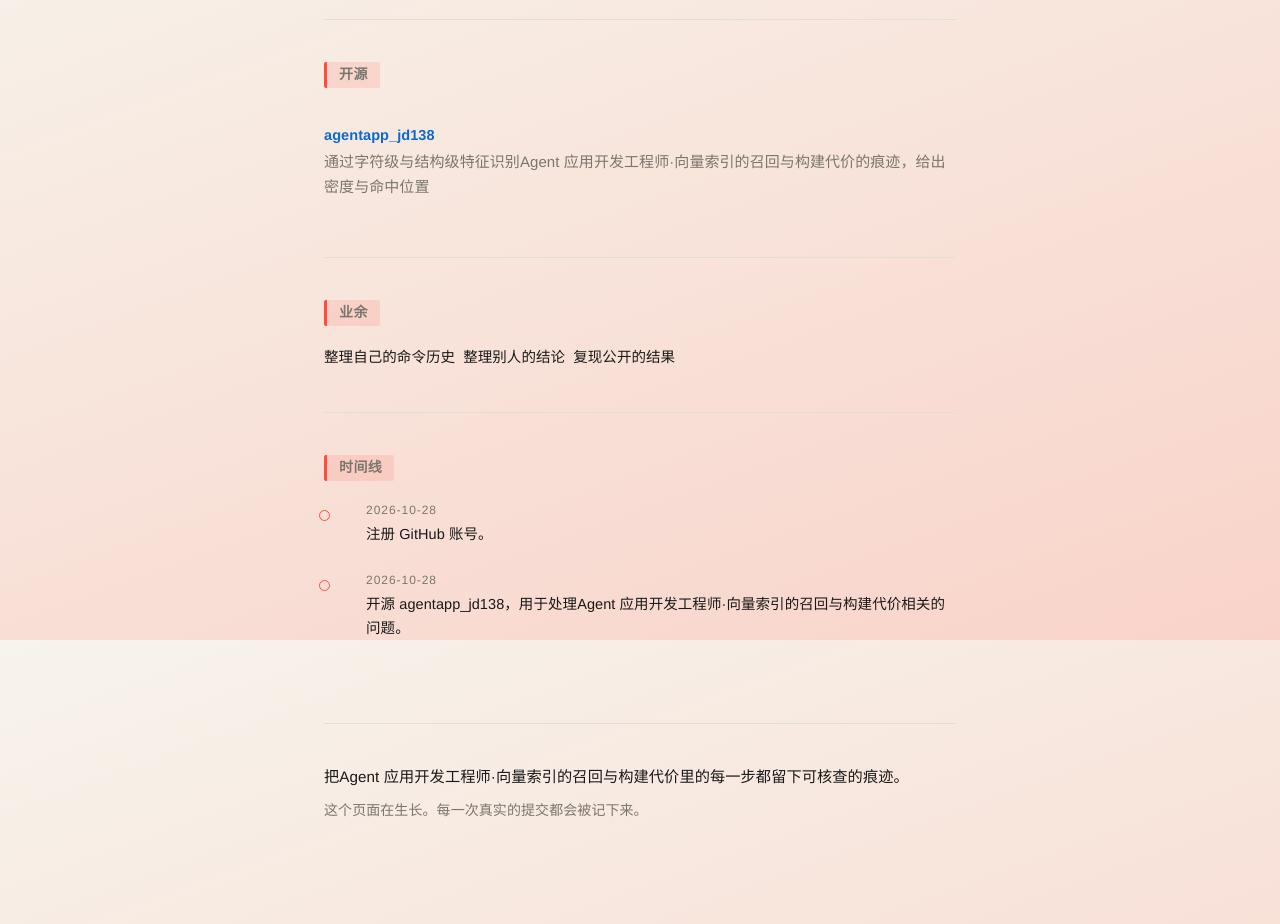
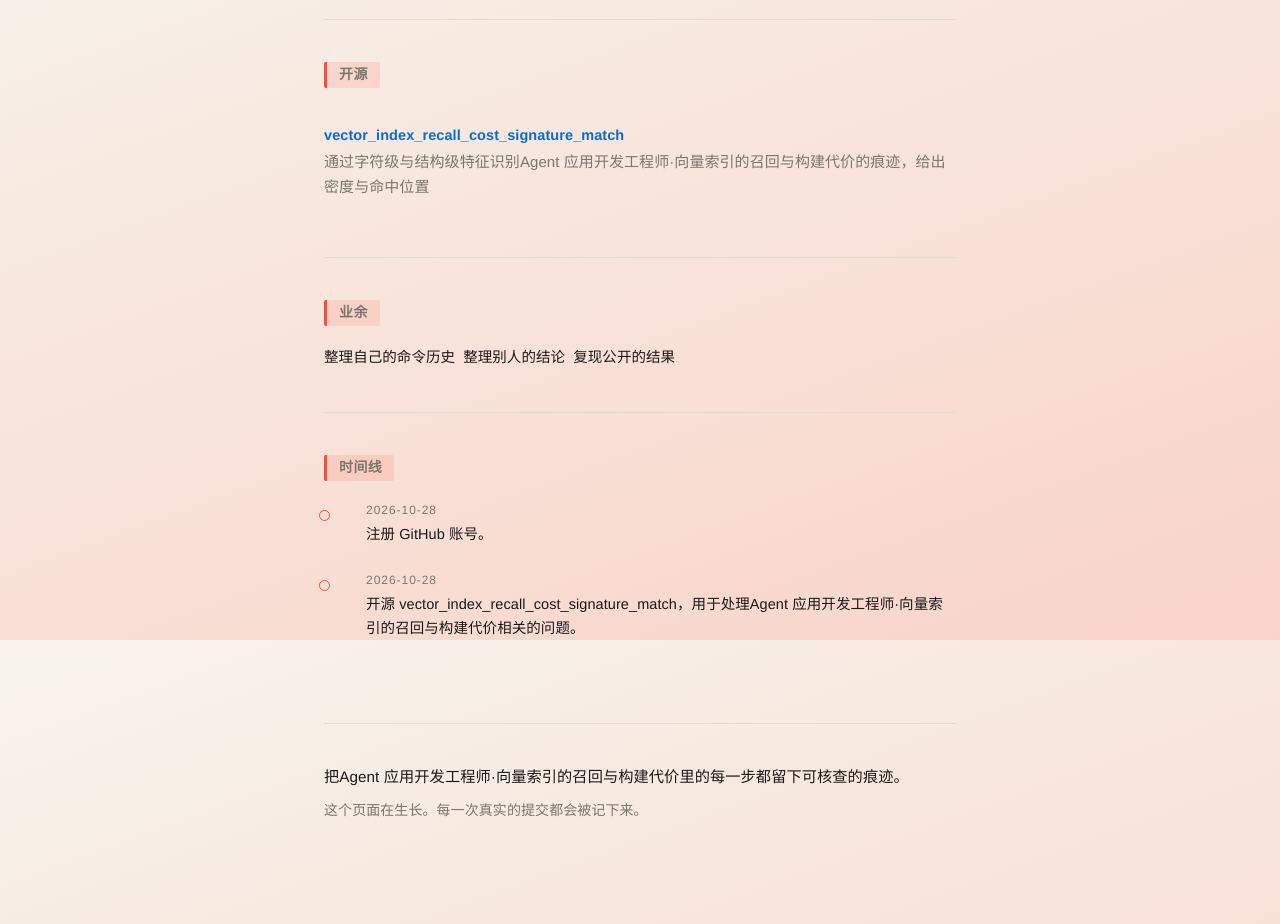
Before and after one commit to rollgenese/rollgenese.github.io, a plain HTML site: page index.html in a window 1280 px wide. Shown: the part 960-1884 px from the top of the page. Drawn offline with Linux system fonts and the light colour scheme.

Commit message:
chore: 同步仓库改名后的链接

```diff
--- a/index.html
+++ b/index.html
@@ -102,7 +102,7 @@
 <section id="work">
   <h2>开源</h2>
   <ul class="repos">
-    <li><div class="name"><a href="https://github.com/rollgenese/agentapp_jd138" rel="noopener">agentapp_jd138</a></div>
+    <li><div class="name"><a href="https://github.com/rollgenese/vector_index_recall_cost_signature_match" rel="noopener">vector_index_recall_cost_signature_match</a></div>
       <div class="desc">通过字符级与结构级特征识别Agent 应用开发工程师·向量索引的召回与构建代价的痕迹，给出密度与命中位置</div>
     </li>
   </ul>
@@ -126,7 +126,7 @@
     </li>
     <li>
       <span class="when">2026-10-28</span>
-      开源 agentapp_jd138，用于处理Agent 应用开发工程师·向量索引的召回与构建代价相关的问题。
+      开源 vector_index_recall_cost_signature_match，用于处理Agent 应用开发工程师·向量索引的召回与构建代价相关的问题。
     </li>
   </ol>
 </section>
```
